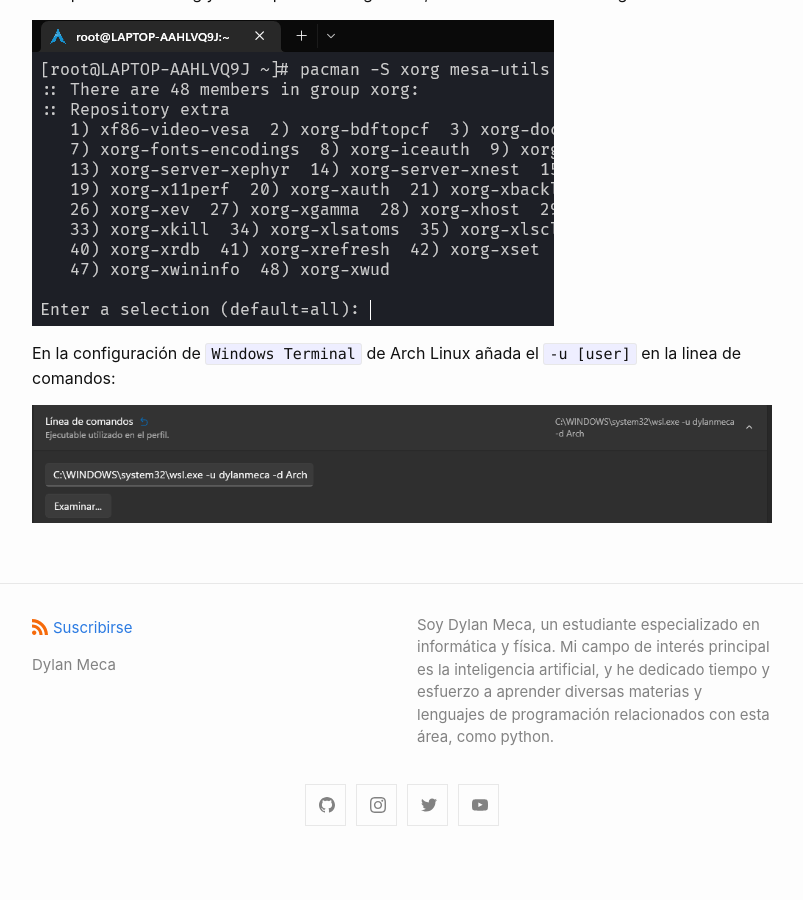
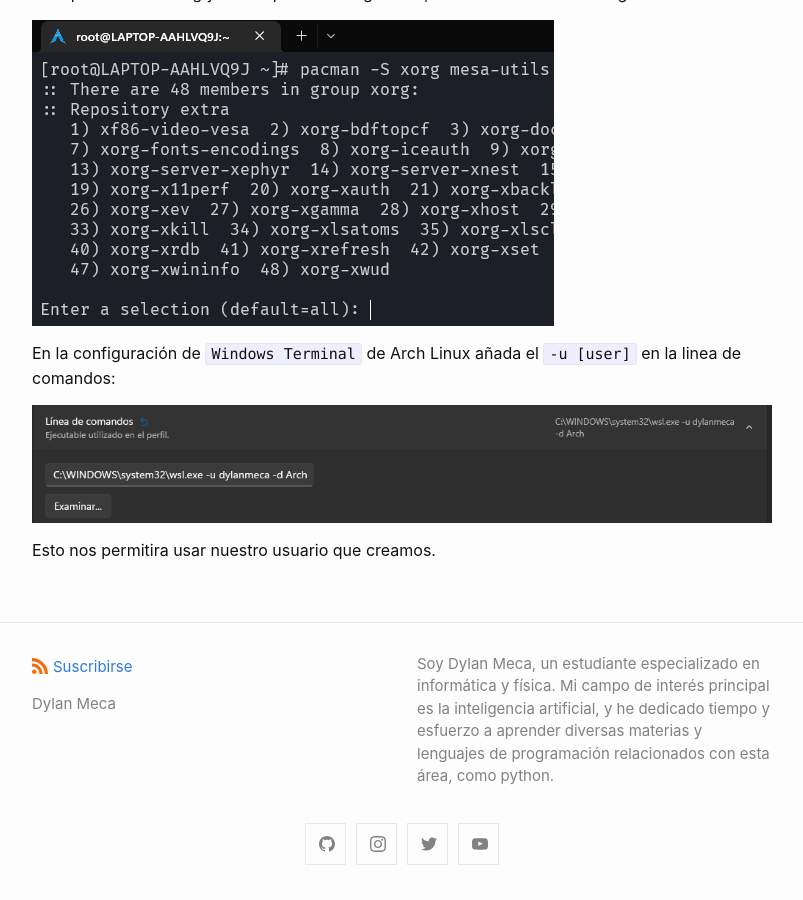
Before and after one commit to dylanmeca/dylanmeca.github.io, a Jekyll site: the page built from _posts/2023-02-05-Cómo-instalar-Arch-Linux-en-WSL2.md, in a window 1280 px wide and 900 px high, scrolled down 5057 px. Shown: the whole window, without its empty margins (238-1041 px from the left). Built offline with Jekyll 4.4.1, drawn with Linux system fonts in a browser that asks for light colours; a script that is not in the unit is left out; comment, search, counter and statistics services are not loaded; before the commit the page ends 5918 px from its top, so only the background shows below that.

Commit message:
Update 2023-02-05-Cómo-instalar-Arch-Linux-en-WSL2.md

````diff
--- a/_posts/2023-02-05-Cómo-instalar-Arch-Linux-en-WSL2.md
+++ b/_posts/2023-02-05-Cómo-instalar-Arch-Linux-en-WSL2.md
@@ -66,3 +66,5 @@
 En la configuración de ```Windows Terminal``` de Arch Linux añada el ```-u [user]``` en la linea de comandos:
 
 ![archlinux12](https://dylanmeca.github.io/assets/img/archlinux-12.png)
+
+Esto nos permitira usar nuestro usuario que creamos.
````
